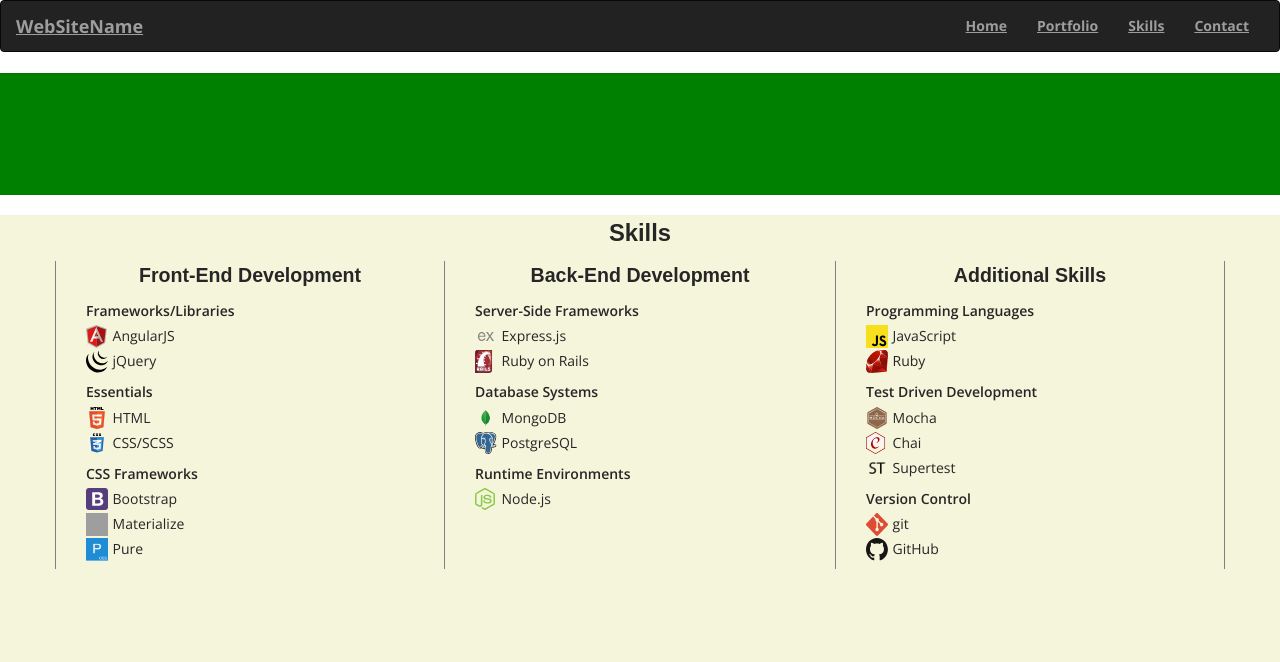
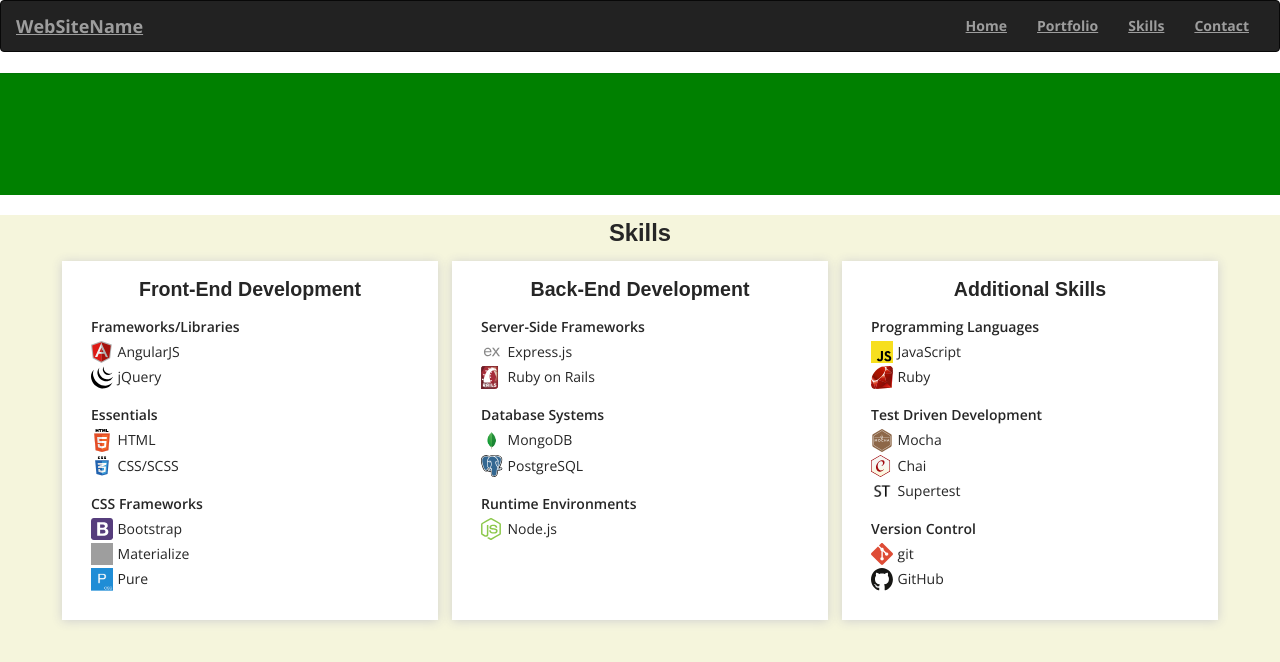
Before and after one commit to laseq/laseq.github.io, a Jekyll site: the page built from index.html, in a window 1280 px wide and 900 px high, scrolled down 1925 px. Shown: the top 662 px of the window. Built offline with Jekyll 4.4.1, drawn with Linux system fonts in a browser that asks for light colours; nearby versions of some CDN libraries; some web fonts are replaced; comment, search, counter and statistics services are not loaded; grey boxes are pictures that could not be loaded.

Commit message:
Incorporated flexbox into the skills columns to have a uniform height to the skills cards

```diff
--- a/_includes/section-skills.html
+++ b/_includes/section-skills.html
@@ -2,27 +2,28 @@
 <a id="skills" class="smooth"></a>
 
 <div class="container skills-container">
-  <div class="row">
+  <div class="row flex-container">
     <div id="front-end-column" class="col-xs-12 col-sm-4">
+      <div class="major-column">
         <h3 class="text-center section-title">Front-End Development</h3>
 
         <div class="container-fluid">
           <div class="row">
-          <div class="col-xs-4 col-sm-12 skills-list-div">
+            <div class="col-xs-12 col-sm-12 skills-list-div">
               <p class="skills-category">Frameworks/<span>Libraries</span></p>
               <ul>
                 <li><img class="img-responsive list-image" src="./images/icons/angular-icon.svg">AngularJS</li>
                 <li><img class="img-responsive list-image" src="./images/icons/jquery-icon.svg">jQuery</li>
               </ul>
             </div>
-          <div class="col-xs-4 col-sm-12 skills-list-div">
+            <div class="col-xs-12 col-sm-12 skills-list-div">
               <p class="skills-category">Essentials</p>
               <ul>
                 <li><img class="img-responsive list-image" src="./images/icons/html5-icon.svg">HTML</li>
                 <li><img class="img-responsive list-image" src="./images/icons/css3-icon.svg">CSS/SCSS</li>
               </ul>
             </div>
-          <div class="col-xs-4 col-sm-12 skills-list-div">
+            <div class="col-xs-12 col-sm-12 skills-list-div">
               <p class="skills-category">CSS Frameworks</p>
               <ul>
                 <li><img class="img-responsive list-image" src="./images/icons/bootstrap-4-icon.svg">Bootstrap</li>
@@ -34,25 +35,28 @@
         </div>
       </div>
 
+    </div>
+
     <div id="back-end-column" class="col-xs-12 col-sm-4">
+      <div class="major-column">
         <h3 class="text-center section-title">Back-End Development</h3>
         <div class="container-fluid">
           <div class="row">
-          <div class="col-xs-4 col-sm-12 skills-list-div">
+            <div class="col-xs-12 col-sm-12 skills-list-div">
               <p class="skills-category">Server-Side Frameworks</p>
               <ul>
                 <li><img class="img-responsive list-image" src="./images/icons/express-js-icon.svg">Express.js</li>
                 <li><img class="img-responsive list-image" src="./images/icons/rails-icon.svg">Ruby on Rails</li>
               </ul>
             </div>
-          <div class="col-xs-4 col-sm-12 skills-list-div">
+            <div class="col-xs-12 col-sm-12 skills-list-div">
               <p class="skills-category">Database Systems</p>
               <ul>
                 <li><img class="img-responsive list-image" src="./images/icons/mongo-icon.png">MongoDB</li>
                 <li><img class="img-responsive list-image" src="./images/icons/postgresql-icon.svg">PostgreSQL</li>
               </ul>
             </div>
-          <div class="col-xs-4 col-sm-12 skills-list-div">
+            <div class="col-xs-12 col-sm-12 skills-list-div">
               <p class="skills-category">Runtime Environments</p>
               <ul>
                 <li><img class="img-responsive list-image" src="./images/icons/nodejs-icon.svg">Node.js</li>
@@ -62,19 +66,21 @@
         </div>
       </div>
 
+    </div>
+
     <div id="extra-column" class="col-xs-12 col-sm-4">
+      <div class="major-column">
         <h3 class="text-center section-title">Additional Skills</h3>
-
         <div class="container-fluid">
           <div class="row">
-          <div class="col-xs-4 col-sm-12 skills-list-div">
+            <div class="col-xs-12 col-sm-12 skills-list-div skills-list-div">
               <p class="skills-category">Programming Languages</p>
               <ul>
                 <li><img class="img-responsive list-image" src="./images/icons/javascript-icon.svg">JavaScript</li>
                 <li><img class="img-responsive list-image" src="./images/icons/ruby-icon.svg">Ruby</li>
               </ul>
             </div>
-          <div class="col-xs-4 col-sm-12 skills-list-div">
+            <div class="col-xs-12 col-sm-12 skills-list-div">
               <p class="skills-category">Test Driven Development</p>
               <ul>
                 <li><img class="img-responsive list-image" src="./images/icons/mocha-icon.svg">Mocha</li>
@@ -82,7 +88,7 @@
                 <li><img class="img-responsive list-image" src="./images/icons/supertest-icon.png">Supertest</li>
               </ul>
             </div>
-          <div class="col-xs-4 col-sm-12 skills-list-div">
+            <div class="col-xs-12 col-sm-12 skills-list-div">
               <p class="skills-category">Version Control</p>
               <ul>
                 <li><img class="img-responsive list-image" src="./images/icons/git-icon.svg">git</li>
@@ -92,5 +98,7 @@
           </div>
         </div>
       </div>
+
     </div>
   </div>
+</div>
--- a/_sass/_skills-section.scss
+++ b/_sass/_skills-section.scss
@@ -1,21 +1,62 @@
+@mixin medium-card-container {
+  background: #fff;
+  box-shadow: 0px 1px 10px 0px rgba(207,207,207,1);
+  transition: all 0.5s ease;
+  padding: 1em;
+  margin-bottom: 0.5em;
+  position: relative;
+}
+@mixin small-card-container {
+  background: #fff;
+  box-shadow: 0px 1px 10px 0px rgba(207,207,207,1);
+  transition: all 0.5s ease;
+  margin: 0 0.1em 1em;
+  padding: 0.5em 1.5em 0.5em;
+  position: relative;
+}
+
 .skills-container {
   word-break: break-all;
   -webkit-hyphens: auto;
    -moz-hyphens: auto;
         hyphens: auto;
 
+  .flex-container {
+    display: flex;
+    align-items: stretch;
+  }
+
   #front-end-column {
-    border-right: 1px solid grey;
-    border-left: 1px solid grey;
+    // border-right: 1px solid grey;
+    // border-left: 1px solid grey;
+    @include medium-card-container;
+    margin-right: 0.5em;
+    margin-left: 0.5em;
+
+  }
+  #back-end-column {
+    @include medium-card-container;
+    margin-right: 0.5em;
+    margin-left: 0.5em;
   }
   #extra-column {
-    border-right: 1px solid grey;
-    border-left: 1px solid grey;
+    // border-right: 1px solid grey;
+    // border-left: 1px solid grey;
+    @include medium-card-container;
+    margin-right: 0.5em;
+    margin-left: 0.5em;
+  }
+  .major-column {
+    // @include medium-card-container;
   }
   .section-title {
     margin-top: 0;
+    margin-bottom: 0.6em;
   }
   .skills-list-div {
+    // @include small-card-container;
+    margin-bottom: 0.5em;
+
     .skills-category {
       font-weight: 600;
       margin-bottom: 0.3em;
@@ -26,15 +67,26 @@
       padding-left:0;
 
       li {
+        margin-bottom: 0.3em;
+        list-style: none;
+
         .list-image {
           height: 1.6em;
           width: 1.6em;
           float: left;
           margin-right: 0.3em;
         }
-        margin-bottom: 0.3em;
-        list-style: none;
       }
     }
   }
 }
+
+/* Extra Small Devices, Phones */
+@media only screen and (max-width : 768px) {
+  .skills-container {
+    .flex-container {
+      display: block;
+      margin-right: 0.1em;
+    }
+  }
+}
```
Also changed, not shown: _includes/section-skills-old.html (added, +96 -0 lines). Lines whose indentation alone changed are shown as unchanged.
